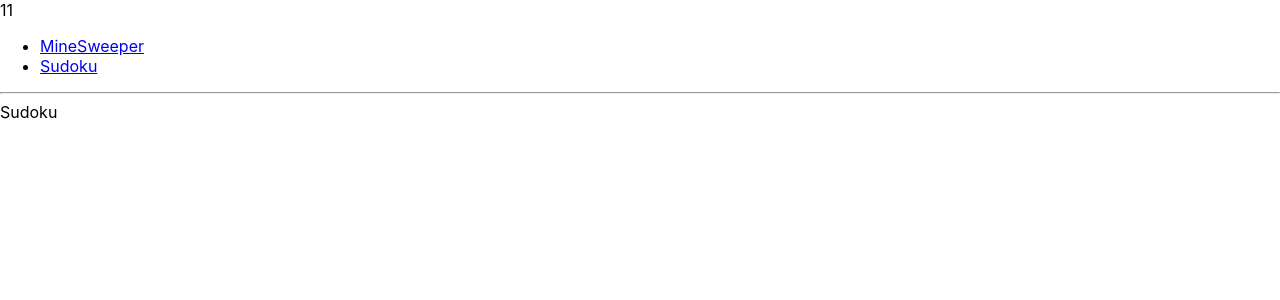
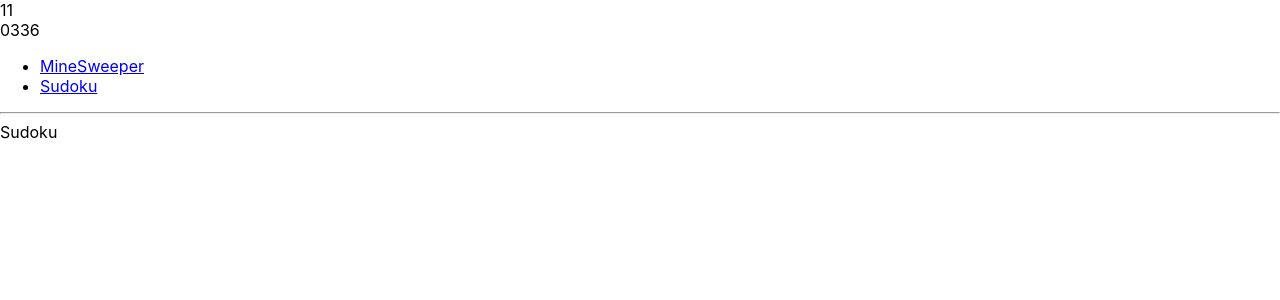
Before and after one commit to colman423/kai-bot-liff, a React (Create React App) app: page /#/sudoku in a window 1280 px wide. Shown: the top 300 px of the page. Built offline with nearby package versions, Linux system fonts and the light colour scheme.

Commit message:
try CI/CD

```diff
--- a/src/AppRoutes.js
+++ b/src/AppRoutes.js
@@ -33,6 +33,7 @@
       <HashRouter basename='/'>
 
         <div>
+          0336
           <ul>
             <li><Link to="/mine-sweeper">MineSweeper</Link></li>
             <li><Link to="/sudoku">Sudoku</Link></li>
```
